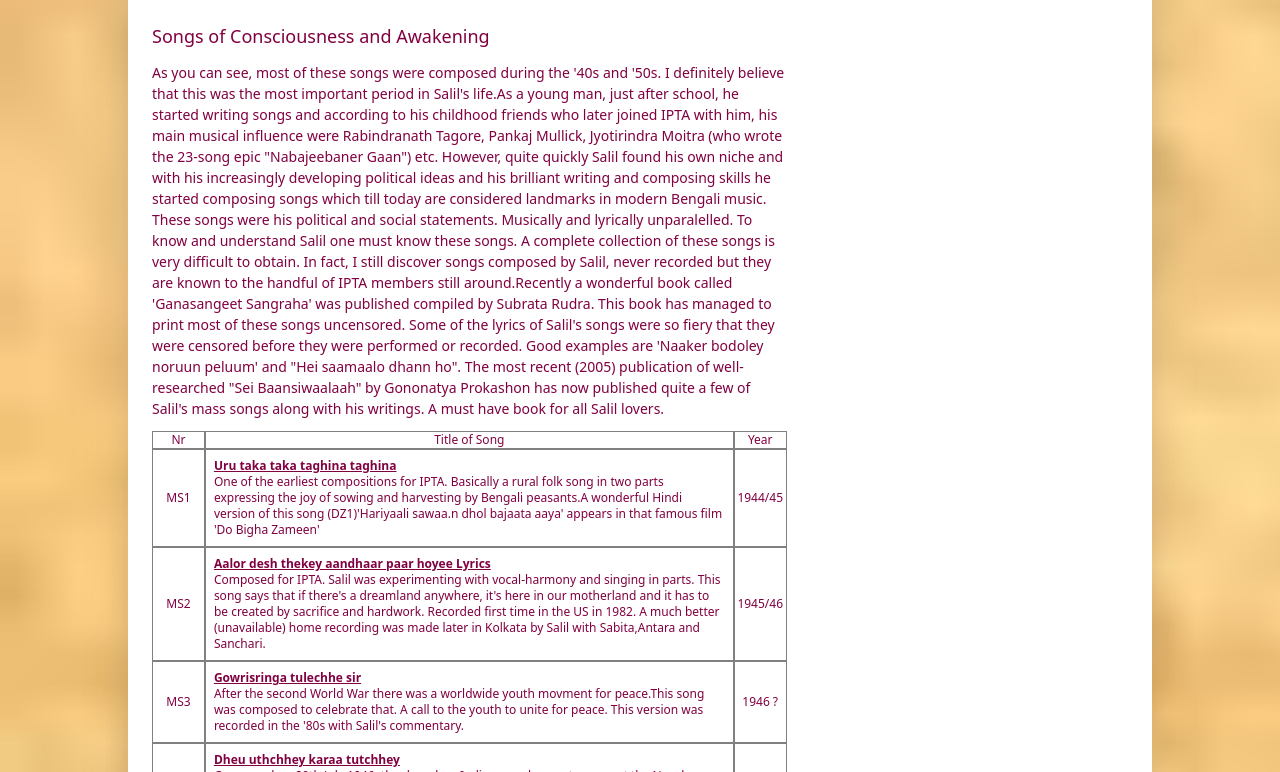
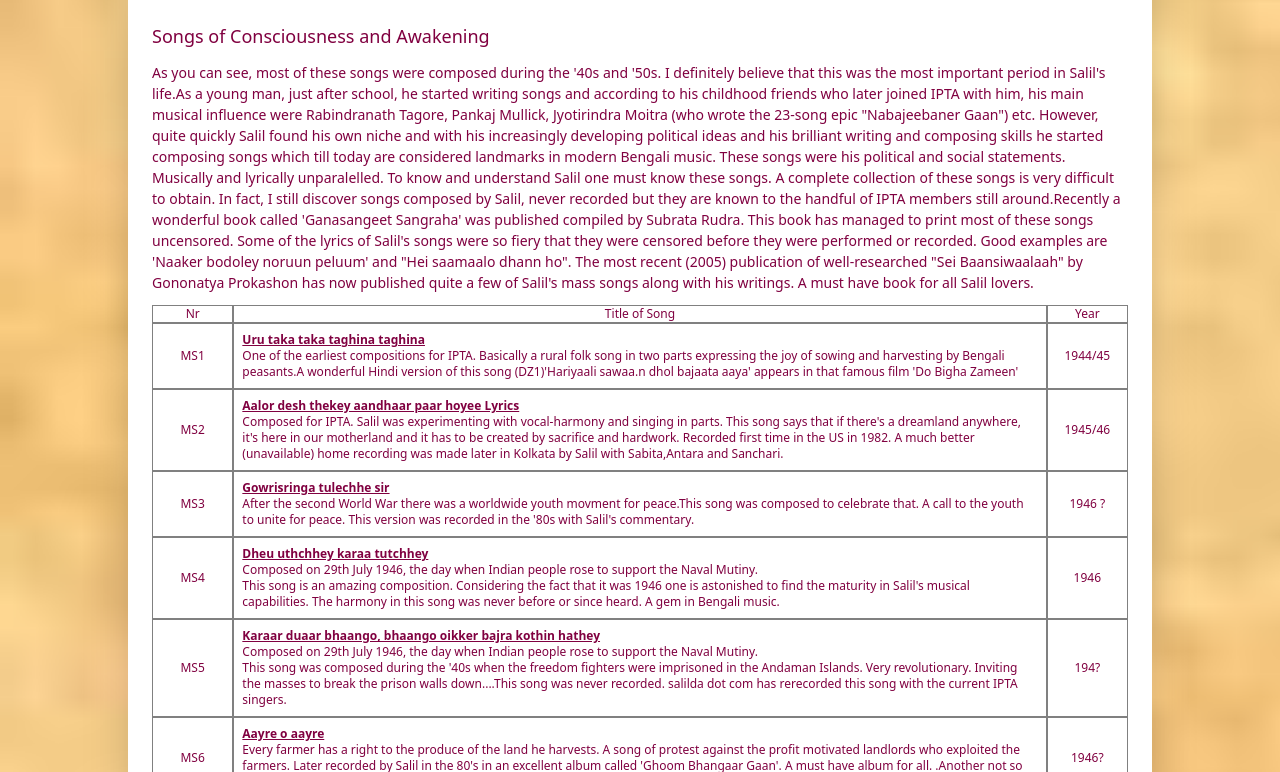
Before and after one commit to kimodev1990/songs-salil, a website: page index.html in a window 1280 px wide. Shown: the part 216-988 px from the top of the page. Drawn offline with Linux system fonts and the light colour scheme.

Commit message:
files upload

```diff
--- a/index.html
+++ b/index.html
@@ -27,7 +27,7 @@
                 <ul class="underline underline-offset-2">help</ul>
             </div>
         </div>
-        <div class="p-6 md:w-2/3 w-full">
+        <div class="p-6  w-full">
             <h1 class="subtitle-size text-textColor">Songs of Consciousness and Awakening</h1>
             <p class="texts-size text-textColor margin-three-top">
                 As you can see, most of these songs were composed during the '40s and '50s. I definitely believe that
```
Also changed, not shown: css/style.css.
